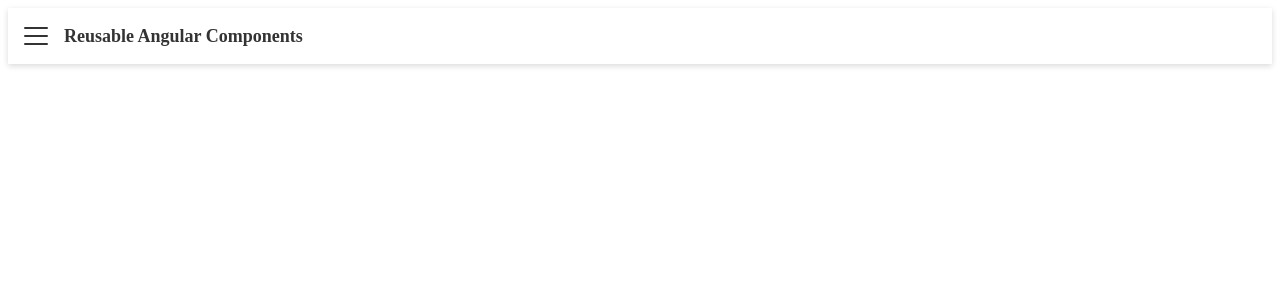
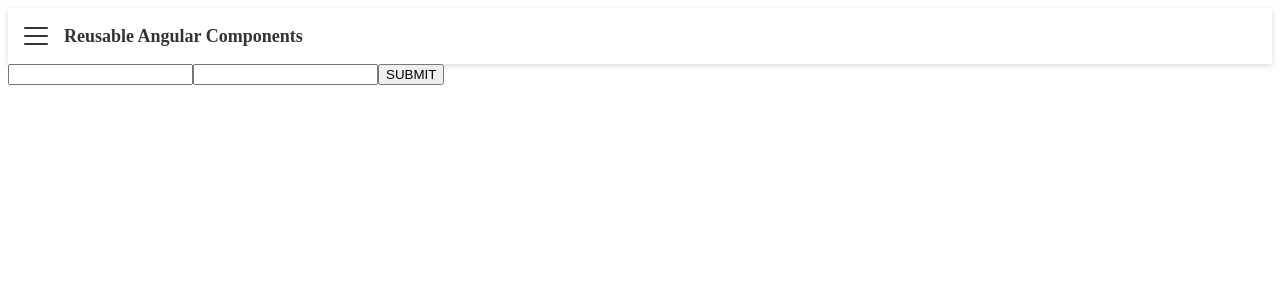
Before and after one commit to DeepthiSreenivasa/Angular_Reusable_Components, an Angular app: page /ReactiveFormsPath in a window 1280 px wide. Before the commit this address led to /. Shown: the top 300 px of the page. Built offline with nearby package versions, Linux system fonts and the light colour scheme.

Commit message:
created Reactive Forms

```diff
--- a/src/app/routes/routing.ts
+++ b/src/app/routes/routing.ts
@@ -4,6 +4,7 @@ import { SearchWithDebounce } from '../../components/search-with-debounce/search
 import { CommentThread } from '../../components/comment-thread/comment-thread';
 import { MainLayout } from '../../layout/main-layout/main-layout';
 import { Forms } from '../../components/forms/forms';
+import { ReactiveForms } from '../../components/reactive-forms/reactive-forms';
 
 const routes: Routes = [
   { path: '', redirectTo: 'Home', pathMatch: 'full' },
@@ -17,6 +18,10 @@ const routes: Routes = [
     path: 'NgModuleForms',
     component: Forms,
   },
+  {
+    path: 'ReactiveFormsPath',
+    component: ReactiveForms,
+  },
 ];
 
 @NgModule({
--- a/src/components/reactive-forms/reactive-forms.html
+++ b/src/components/reactive-forms/reactive-forms.html
@@ -1,5 +1,5 @@
-<form [formGroup]="this.userForm" (ngSubmit)="this.getFormData()">
-    <input formControl="firstName" />
-    <input formControl="lastName" />
-    <button type="submit"></button>
+<form [formGroup]="userForm" (ngSubmit)="this.getFormData()">
+    <input formControlName="firstName" />
+    <input formControlName="lastName" />
+    <button type="submit">SUBMIT</button>
 </form>
--- a/src/components/reactive-forms/reactive-forms.ts
+++ b/src/components/reactive-forms/reactive-forms.ts
@@ -15,6 +15,6 @@ export class ReactiveForms {
   });
 
   getFormData() {
-    console.log(this.userForm);
+    console.log(this.userForm.value);
   }
 }
--- a/src/layout/main-layout/main-layout.ts
+++ b/src/layout/main-layout/main-layout.ts
@@ -11,7 +11,8 @@ export class MainLayout {
   componentList: IComponentCard[] = [
     { label: 'Search with Debounce Component', id: 1, routerPath: '/SearchWithDebounce' },
     { label: 'Comment thread Component', id: 2, routerPath: '/CommentThread' },
-    { label: 'NgModule Forms', id: 2, routerPath: '/NgModuleForms' },
+    { label: 'NgModule Forms', id: 3, routerPath: '/NgModuleForms' },
+    { label: 'Reactive Forms', id: 4, routerPath: '/ReactiveFormsPath' },
   ];
 
   trackByID(index: number): number {
```
